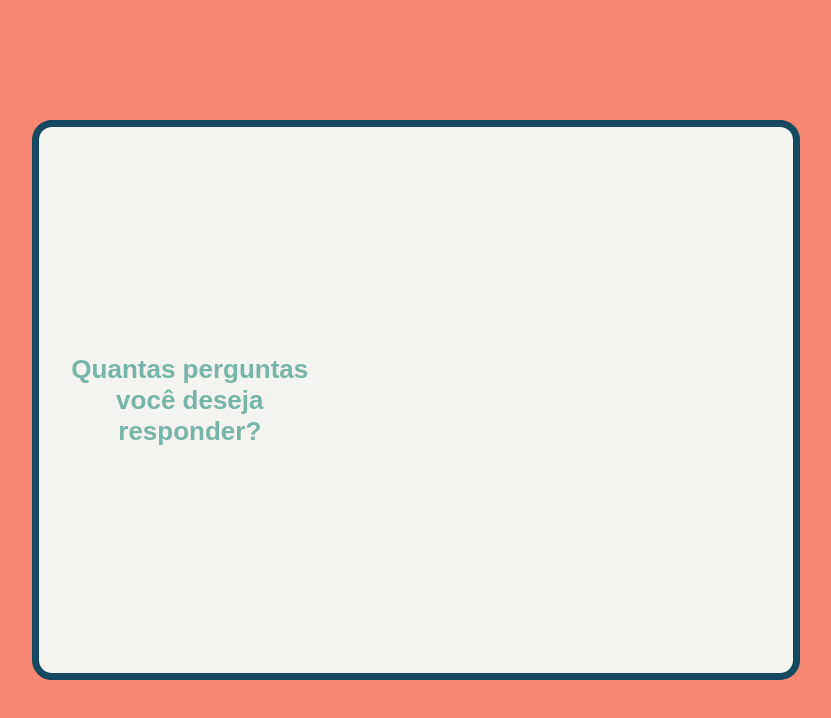
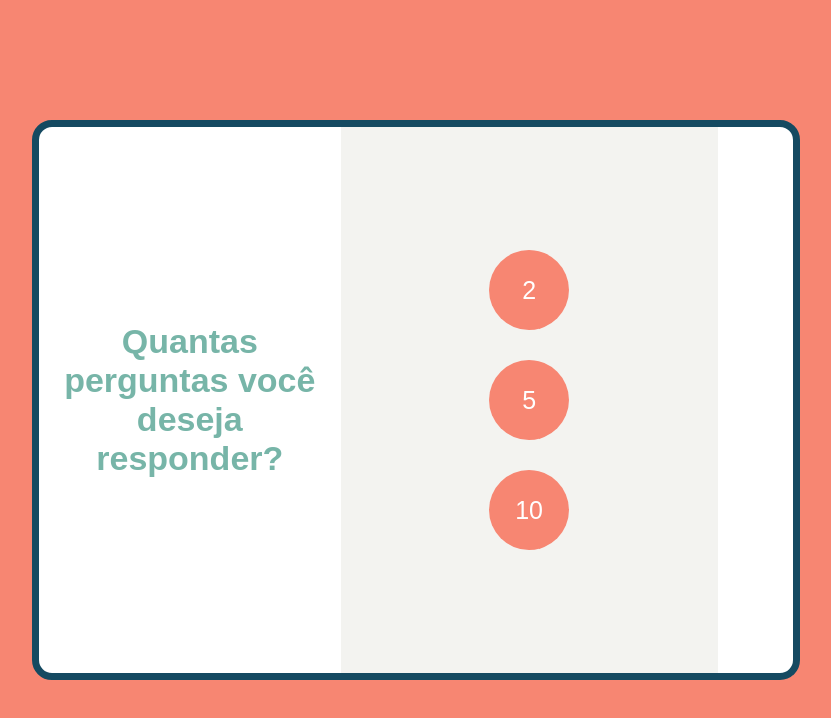
Before and after one commit to anacperdigao/Jogo-Quest, a React (Create React App) app: page / in a window 1280 px wide. Shown: the top 718 px of the page, without its empty margins (224-1055 px from the left). Built offline with nearby package versions, Linux system fonts and the light colour scheme.

Commit message:
feat: box direita - respostas

```diff
--- /dev/null
+++ b/src/Components/Botao/index.jsx
@@ -0,0 +1,10 @@
+import React from 'react';
+import * as S from "./style.js"
+
+const Botao = ({texto}) => {
+    return(
+        <S.BotaoPrincipal>{texto}</S.BotaoPrincipal>
+    )
+};
+
+export default Botao;
--- /dev/null
+++ b/src/Components/Botao/style.js
@@ -0,0 +1,20 @@
+import styled from 'styled-components';
+import { rosa } from '../UI/variaveis';
+
+
+export const BotaoPrincipal = styled.button`
+    padding: 10px;
+    background-color: ${rosa};
+    border: none;
+    width: 80px;
+    height: 80px;
+    color: white;
+    border-radius: 50%;
+    font-size: 25px;
+    cursor: pointer;
+
+    :hover{
+        opacity: 0.9;
+        transform: scale(1.1);
+    }
+`;
--- /dev/null
+++ b/src/Components/ContainerDireita/index.jsx
@@ -0,0 +1,15 @@
+import React from 'react';
+import Botao from '../Botao/index.jsx';
+import * as S from "./style.js"
+
+const ContainerDireita = () => {
+    return(
+        <S.ContainerDireitaPerguntas>
+            <Botao texto = "2" />
+            <Botao texto = "5" />
+            <Botao texto = "10" />
+        </S.ContainerDireitaPerguntas>
+    )
+};
+
+export default ContainerDireita;
--- /dev/null
+++ b/src/Components/ContainerDireita/style.js
@@ -0,0 +1,13 @@
+import styled from 'styled-components';
+import { cinzaClaro } from '../UI/variaveis';
+
+
+export const ContainerDireitaPerguntas = styled.div`
+    display: flex;
+    flex-direction: column;
+    align-items: center;
+    justify-content: center;
+    padding: 10px;
+    background-color: ${cinzaClaro};
+    gap: 30px;
+`;
--- a/src/Components/ContainerEsquerda/style.js
+++ b/src/Components/ContainerEsquerda/style.js
@@ -11,7 +11,7 @@ export const ContainerEsquerdaPerguntas = styled.div`
 `;
 
 export const Titulo = styled.h1`
-    font-size: 26px;
+    font-size: 34px;
     color: ${azulEsverdeado};
     text-align: center;
 `;
--- a/src/Components/ContainerGeral/index.jsx
+++ b/src/Components/ContainerGeral/index.jsx
@@ -1,4 +1,5 @@
 import React from 'react';
+import ContainerDireita from '../ContainerDireita/index.jsx';
 import ContainerEsquerda from '../ContainerEsquerda/index.jsx';
 import * as S from "./style.js"
 
@@ -6,7 +7,7 @@ const ContainerGeral = () => {
     return(
         <S.ContainerTotal>
             <ContainerEsquerda />
-            <section className='container__direita-respostas'></section>
+            <ContainerDireita />
             <section className='container__auxiliar'></section>
         </S.ContainerTotal>
     )
--- a/src/Components/ContainerGeral/style.js
+++ b/src/Components/ContainerGeral/style.js
@@ -1,8 +1,8 @@
 import styled from 'styled-components';
-import { azulEscuro, cinzaClaro } from '../UI/variaveis';
+import { azulEscuro } from '../UI/variaveis';
 
 export const ContainerTotal = styled.main`
-    background-color: ${cinzaClaro};
+    background-color: white;
     width: 60vw;
     height: 70vh;
     border-radius: 20px;
```
